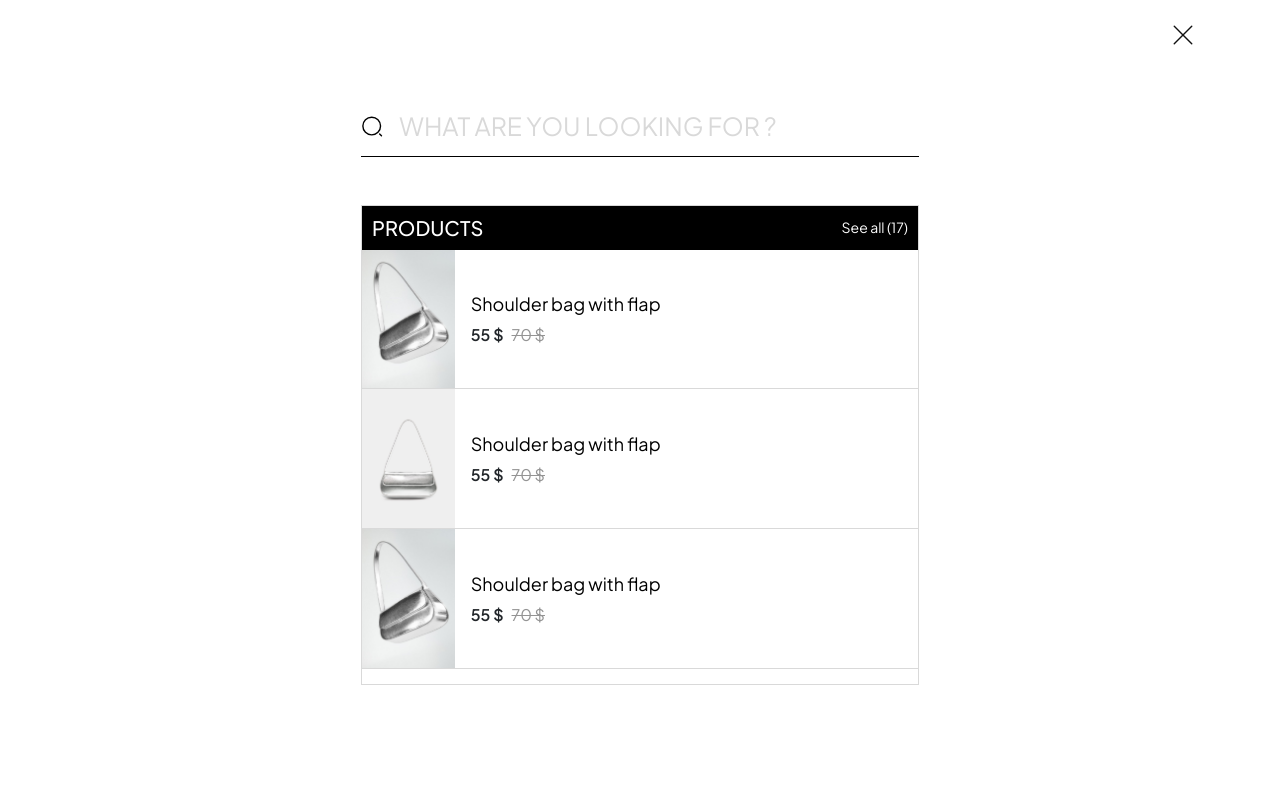
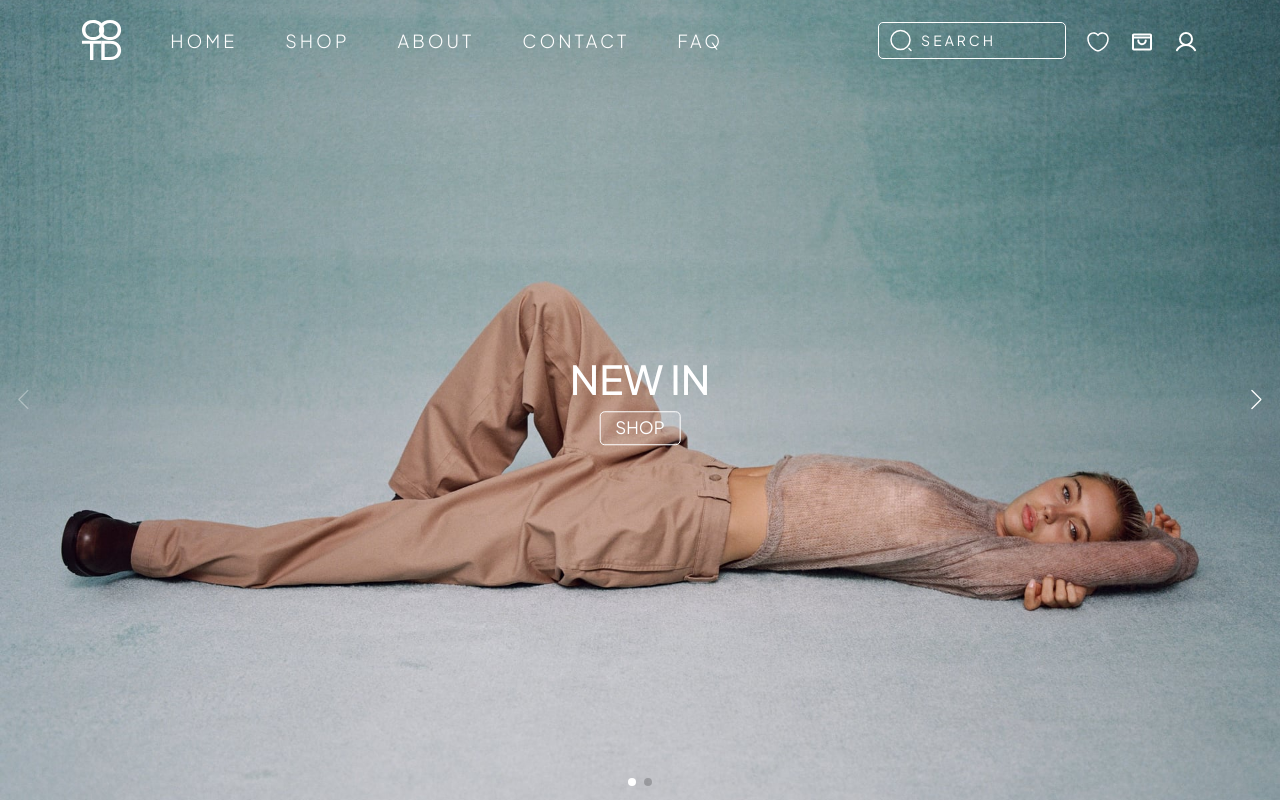
Before and after one commit to erawtfosgirl/ootd-website, a plain HTML site: page index.html in a window 1280 px wide. Shown: the top 800 px of the page. Drawn offline with nearby package versions, Linux system fonts and the light colour scheme.

Commit message:
some changes

```diff
--- a/assets/scripts/main.js
+++ b/assets/scripts/main.js
@@ -42,14 +42,12 @@ allwishlist.forEach(item => {
 
 /* Open Search Section */
 
-// let body=document.querySelector('body');
 let searchBtn = document.querySelector('.search');
 let searchSection = document.querySelector('.search-section');
 let exitBtn = document.querySelector('.exit-search');
 
 searchBtn.addEventListener('click', () => {
     searchSection.classList.add('active-search-section');
-    // body.style.overflow='hidden';
 })
 exitBtn.addEventListener('click', () => {
     searchSection.classList.remove('active-search-section');
--- a/assets/styles/layout/_search.scss
+++ b/assets/styles/layout/_search.scss
@@ -2,7 +2,7 @@
 
 .search-section {
     position: fixed;
-    top: 0;
+    top: -100%;
     left: 0;
     height: 100vh;
     width: 100%;
```
Also changed, not shown: assets/styles/layout/_header.scss (+6 -7 lines), assets/styles/style.css, 1 other file.
